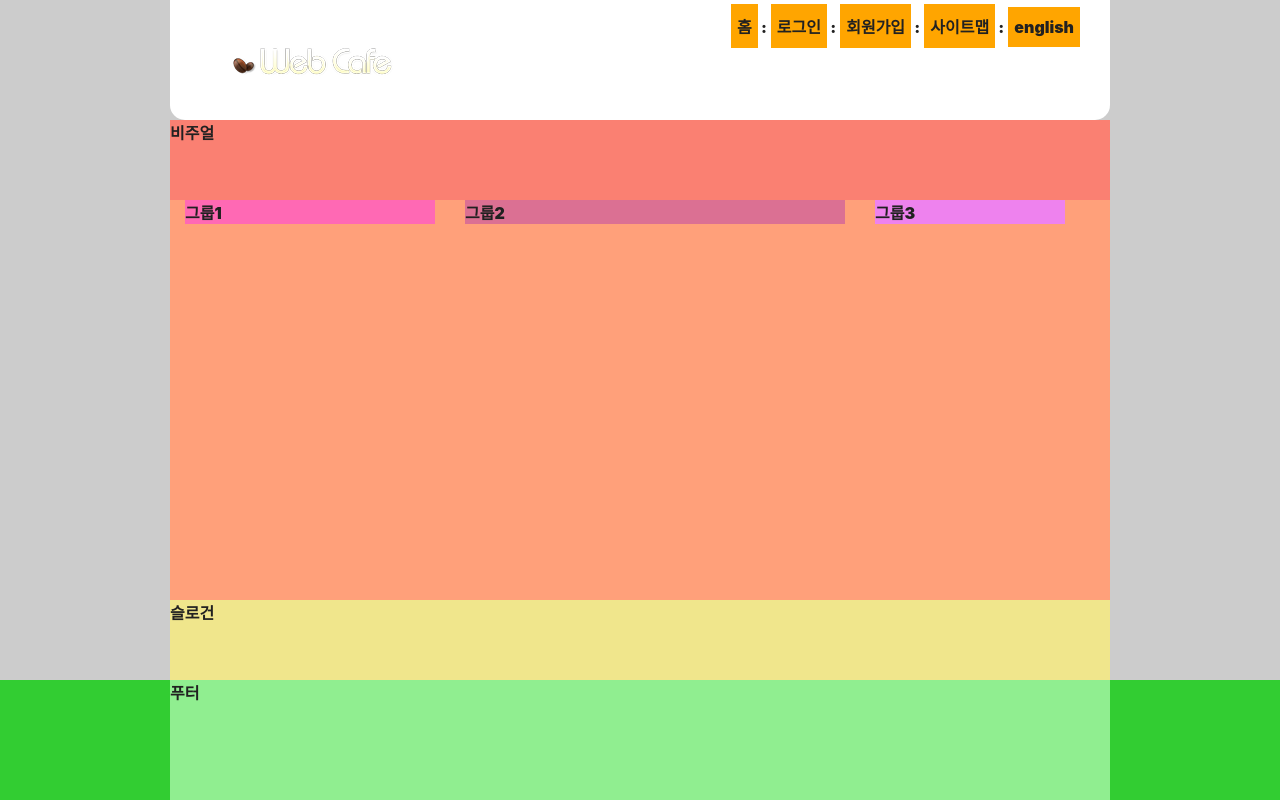
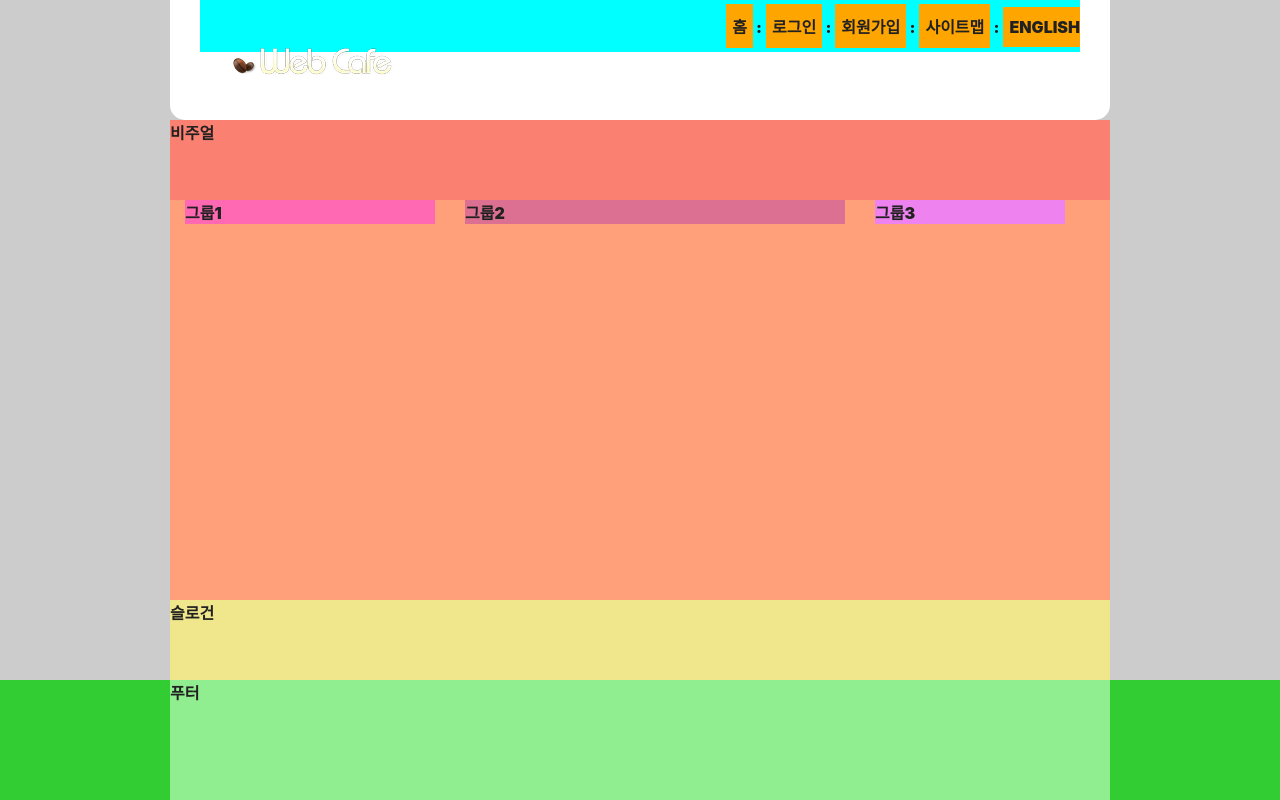
Before and after one commit to copiCat0/HTML5, a plain HTML site: page index.html in a window 1280 px wide. Drawn offline with Linux system fonts and the light colour scheme; a web font is replaced by a local one.

Commit message:
패딩 제거해서

```diff
--- a/styles/style.css
+++ b/styles/style.css
@@ -48,7 +48,8 @@ a{
 .member{
   /* background-color: rgb(12, 241, 245); */
   text-align: right;
-  padding: 4px 0
+  padding: 4px 0;
+  background-color:aqua;
   /* font-size: 0; */
 }
 .member li{
@@ -61,8 +62,13 @@ a{
   background-color: orange;
   padding: 10px 6px;
   display: inherit;
+  text-transform: uppercase;
 }
 
+.member li:last-child a{
+padding-right: 0;
+
+}
 .divider{
   margin-right: 4px;
 
```
